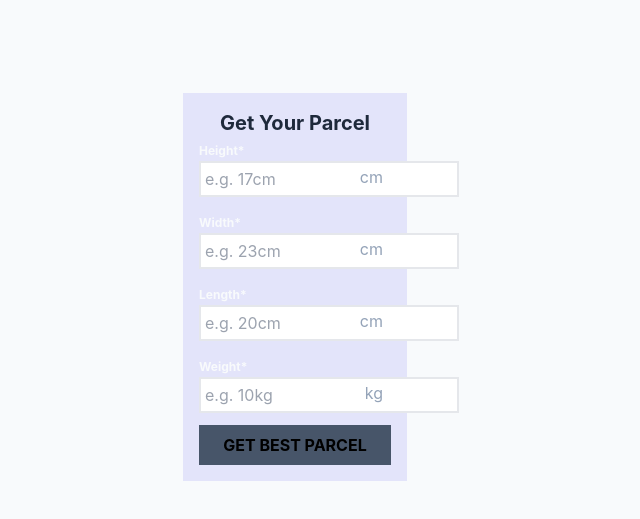
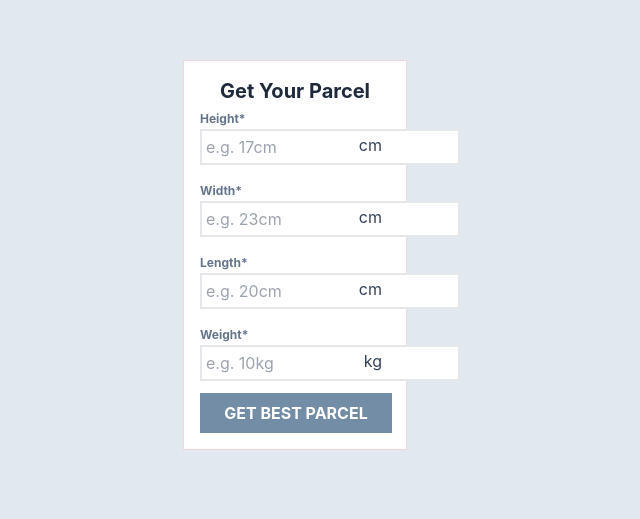
Before and after one commit to Torfeltorfel/Pirateship-, a React (Create React App) app: page / in a window 1280 px wide. Shown: the part 113-632 px from the top of the page, without its empty margins (345-985 px from the left). Built offline with nearby package versions, Linux system fonts and the light colour scheme.

Commit message:
feat/rateCalculator: Change CSS backgrounds

```diff
--- a/src/App.css
+++ b/src/App.css
@@ -13,13 +13,14 @@ input[type="number"] {
 .button {
   width: 12rem;
   padding: 0.5rem;
-  background-color: rgb(71 85 105);
+  background-color: #748da6;
+  color: #fff;
   color: rgb(241 245 249 248);
   text-transform: uppercase;
   font-weight: 700;
 }
 .button:hover {
-  background-color: rgb(100 116 139 / var(--tw-bg-opacity));
+  background-color: #9cb4cc;
 }
 
 .rateCalculator {
@@ -31,7 +32,9 @@ input[type="number"] {
   display: flex;
   flex-direction: column;
   margin: auto;
+  margin-bottom: 4rem;
   max-width: 14rem;
   padding: 1rem;
-  background-color: rgb(227, 228, 250);
+  border: 1px solid #f2d7d9;
+  background-color: #fff;
 }
--- a/src/App.tsx
+++ b/src/App.tsx
@@ -4,7 +4,7 @@ import RateCalculator from "./components/RateCalculator";
 
 function App() {
   return (
-    <div className="h-screen grid place-items-center bg-slate-50">
+    <div className="h-screen grid place-items-center bg-slate-200">
       <RateCalculator />
     </div>
   );
--- a/src/components/Atoms/InputField.tsx
+++ b/src/components/Atoms/InputField.tsx
@@ -24,7 +24,7 @@ export const InputField: FC<InputFieldProps> = ({
   return (
     <div className="">
       <label
-        className="text-xs text-slate-50 font-bold left-6 bottom-7"
+        className="text-xs text-slate-500 font-bold left-6 bottom-7"
         htmlFor={id}
       >
         {`${name}*`}
@@ -43,7 +43,7 @@ export const InputField: FC<InputFieldProps> = ({
           step={step}
         />
 
-        <span className="absolute inset-y-1 right-0 border-l-1 mr-2 text-slate-400">
+        <span className="absolute inset-y-1 right-0 border-l-1 mr-2 text-slate-700">
           {unit}
         </span>
       </div>
--- a/src/components/Atoms/ListItems.tsx
+++ b/src/components/Atoms/ListItems.tsx
@@ -11,9 +11,9 @@ const ListItems: FC<ListItemsProps> = ({ optimalParcel, children }) => {
     return a.price - b.price;
   });
   return (
-    <div className="text-center">
+    <div className="text-center bg-white p-4">
       <Title headingLevel={"h2"}>{children}</Title>
-      <div className="flex flex-wrap p-4 text-start">
+      <div className="flex flex-wrap p-4 text-start ">
         {optimalParcel.map((parcel: any, index: any) => (
           <ol key={parcel.name} className="p-4">
             <li className="font-semibold">Choice: {index + 1}</li>
```
